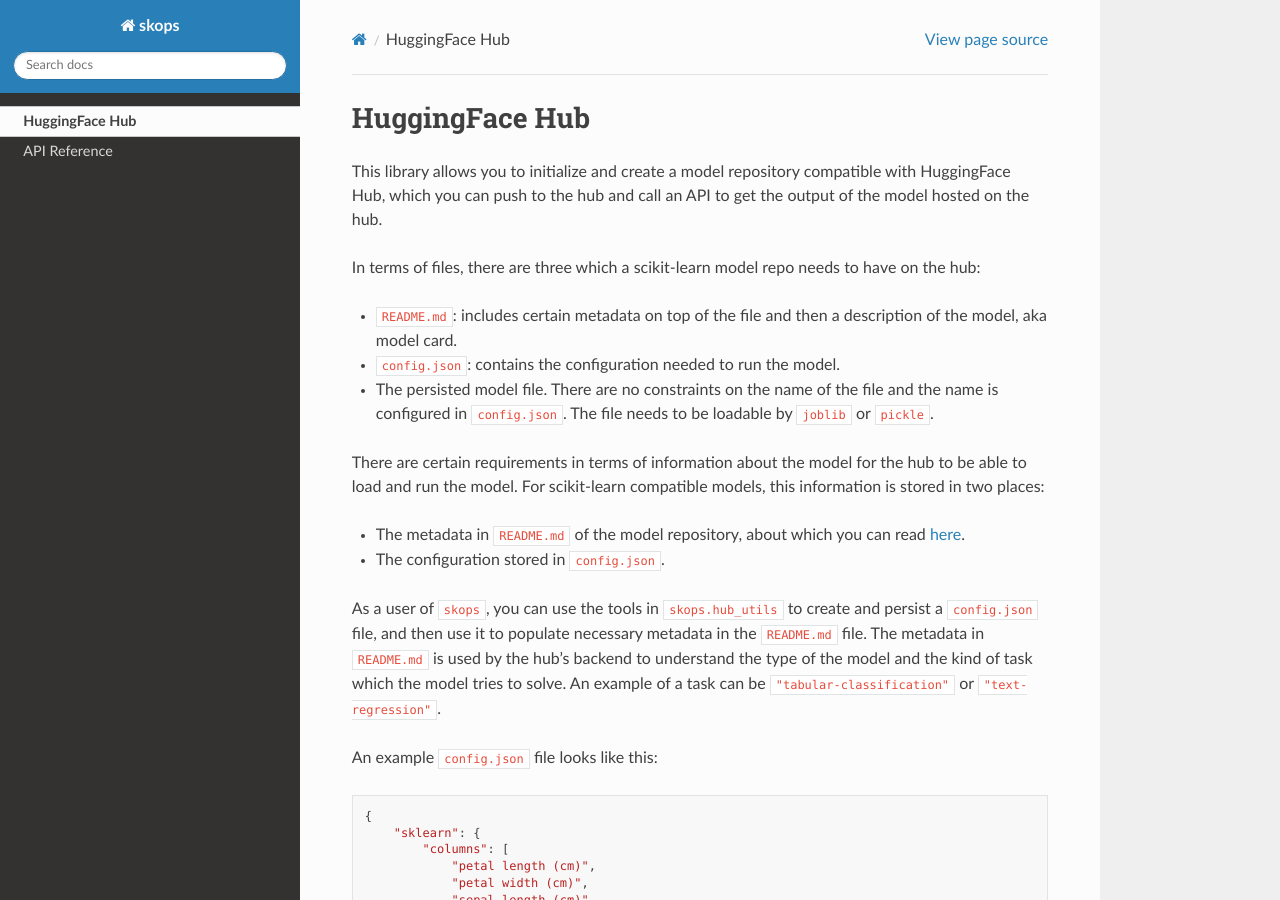
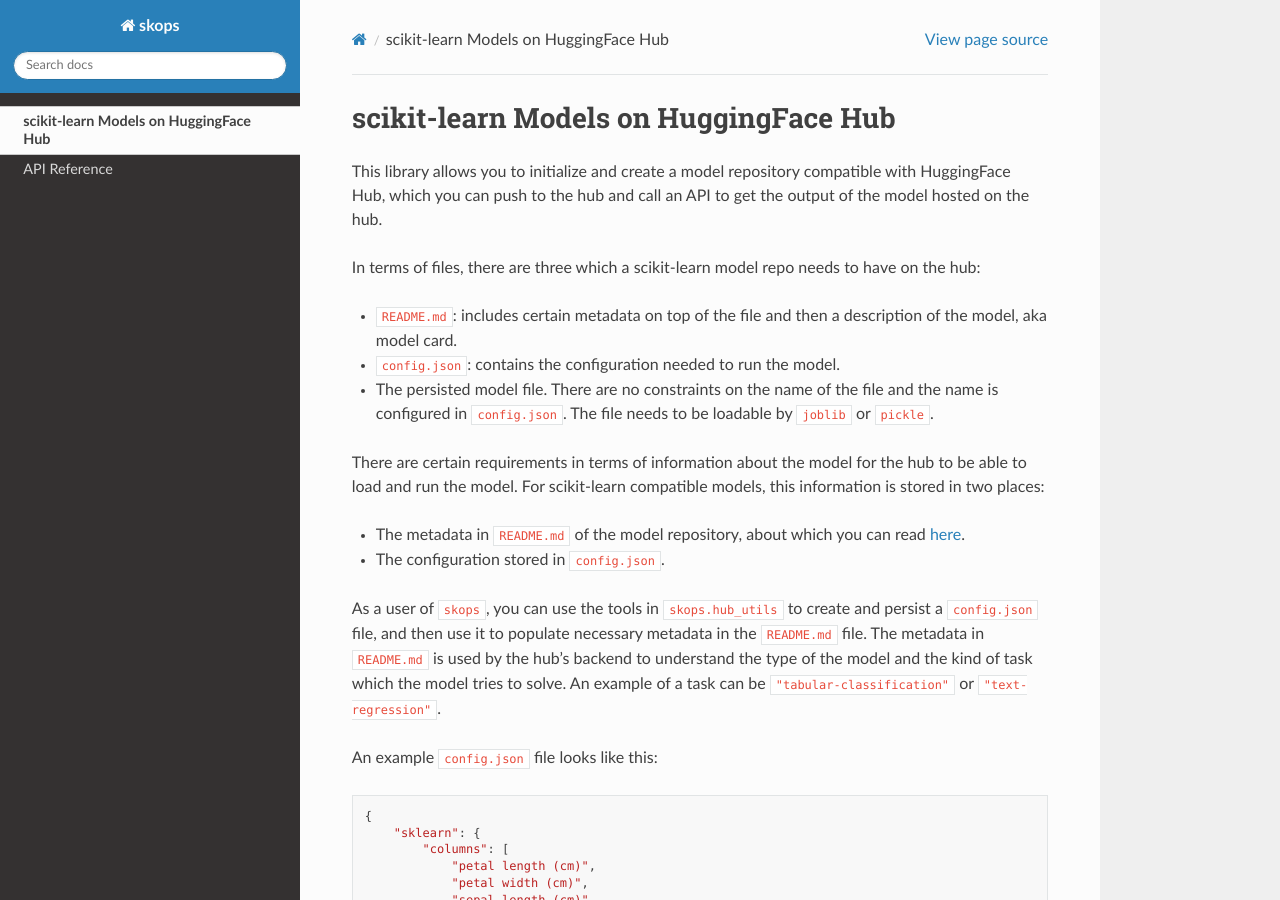
Before and after one commit to skops-dev/skops, a Sphinx documentation site: the page built from docs/hf_hub.rst, in a window 1280 px wide and 900 px high. Built offline with Sphinx 7.4.7 and the Read the Docs theme 2.0.0, drawn with Linux system fonts in a browser that asks for light colours.

Commit message:
better title

```diff
--- a/docs/hf_hub.rst
+++ b/docs/hf_hub.rst
@@ -1,7 +1,7 @@
 .. _hf_hub:
 
-HuggingFace Hub
-===============
+scikit-learn Models on HuggingFace Hub
+======================================
 
 This library allows you to initialize and create a model repository compatible
 with HuggingFace Hub, which you can push to the hub and call an API to get the
```
